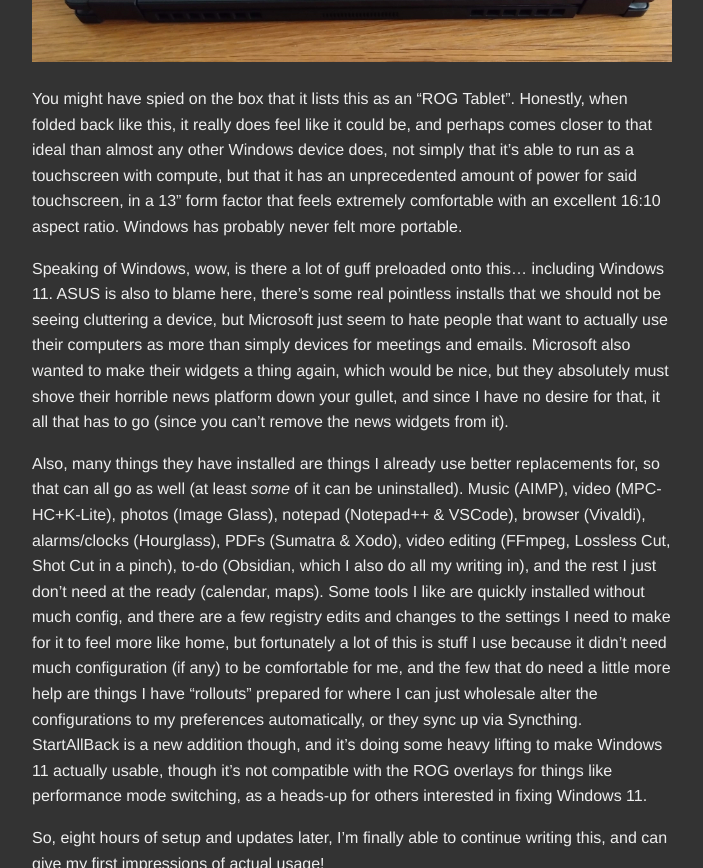
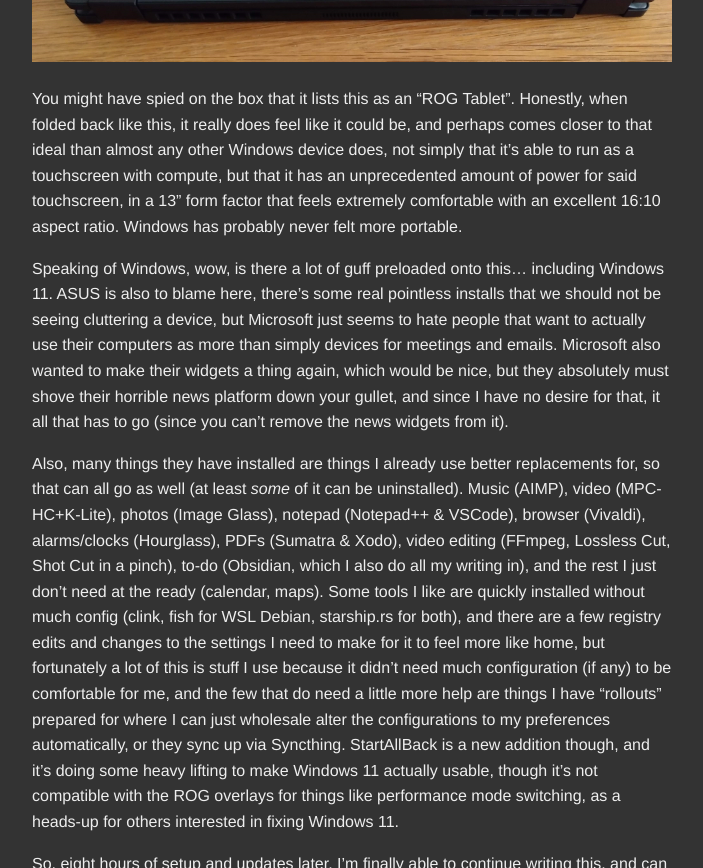
Before and after one commit to afantasia-me/afantasia-me.github.io, a Jekyll site: the page built from _posts/2023-06-15-flow-x13.md, in a window 1280 px wide and 1400 px high, scrolled down 10239 px, cut to the strip 0-868 px from the top of the window. Shown: the whole strip, without its empty margins (288-991 px from the left). Built offline with Jekyll 4.4.1, drawn with Linux system fonts in a browser that asks for light colours.

Commit message:
Another s, and might as well include shells as an example

```diff
--- a/_posts/2023-06-15-flow-x13.md
+++ b/_posts/2023-06-15-flow-x13.md
@@ -116,9 +116,9 @@ We can also see the double hinge a little more. The position it holds and the mo
 
 You might have spied on the box that it lists this as an "ROG Tablet". Honestly, when folded back like this, it really does feel like it could be, and perhaps comes closer to that ideal than almost any other Windows device does, not simply that it's able to run as a touchscreen with compute, but that it has an unprecedented amount of power for said touchscreen, in a 13" form factor that feels extremely comfortable with an excellent 16:10 aspect ratio. Windows has probably never felt more portable.
 
-Speaking of Windows, wow, is there a lot of guff preloaded onto this... including Windows 11. ASUS is also to blame here, there's some real pointless installs that we should not be seeing cluttering a device, but Microsoft just seem to hate people that want to actually use their computers as more than simply devices for meetings and emails. Microsoft also wanted to make their widgets a thing again, which would be nice, but they absolutely must shove their horrible news platform down your gullet, and since I have no desire for that, it all that has to go (since you can't remove the news widgets from it).
+Speaking of Windows, wow, is there a lot of guff preloaded onto this... including Windows 11. ASUS is also to blame here, there's some real pointless installs that we should not be seeing cluttering a device, but Microsoft just seems to hate people that want to actually use their computers as more than simply devices for meetings and emails. Microsoft also wanted to make their widgets a thing again, which would be nice, but they absolutely must shove their horrible news platform down your gullet, and since I have no desire for that, it all that has to go (since you can't remove the news widgets from it).
 
-Also, many things they have installed are things I already use better replacements for, so that can all go as well (at least *some* of it can be uninstalled). Music (AIMP), video (MPC-HC+K-Lite), photos (Image Glass), notepad (Notepad++ & VSCode), browser (Vivaldi), alarms/clocks (Hourglass), PDFs (Sumatra & Xodo), video editing (FFmpeg, Lossless Cut, Shot Cut in a pinch), to-do (Obsidian, which I also do all my writing in), and the rest I just don't need at the ready (calendar, maps). Some tools I like are quickly installed without much config, and there are a few registry edits and changes to the settings I need to make for it to feel more like home, but fortunately a lot of this is stuff I use because it didn't need much configuration (if any) to be comfortable for me, and the few that do need a little more help are things I have "rollouts" prepared for where I can just wholesale alter the configurations to my preferences automatically, or they sync up via Syncthing. StartAllBack is a new addition though, and it's doing some heavy lifting to make Windows 11 actually usable, though it's not compatible with the ROG overlays for things like performance mode switching, as a heads-up for others interested in fixing Windows 11.
+Also, many things they have installed are things I already use better replacements for, so that can all go as well (at least *some* of it can be uninstalled). Music (AIMP), video (MPC-HC+K-Lite), photos (Image Glass), notepad (Notepad++ & VSCode), browser (Vivaldi), alarms/clocks (Hourglass), PDFs (Sumatra & Xodo), video editing (FFmpeg, Lossless Cut, Shot Cut in a pinch), to-do (Obsidian, which I also do all my writing in), and the rest I just don't need at the ready (calendar, maps). Some tools I like are quickly installed without much config (clink, fish for WSL Debian, starship.rs for both), and there are a few registry edits and changes to the settings I need to make for it to feel more like home, but fortunately a lot of this is stuff I use because it didn't need much configuration (if any) to be comfortable for me, and the few that do need a little more help are things I have "rollouts" prepared for where I can just wholesale alter the configurations to my preferences automatically, or they sync up via Syncthing. StartAllBack is a new addition though, and it's doing some heavy lifting to make Windows 11 actually usable, though it's not compatible with the ROG overlays for things like performance mode switching, as a heads-up for others interested in fixing Windows 11.
 
 So, eight hours of setup and updates later, I'm finally able to continue writing this, and can give my first impressions of actual usage!
 
```
